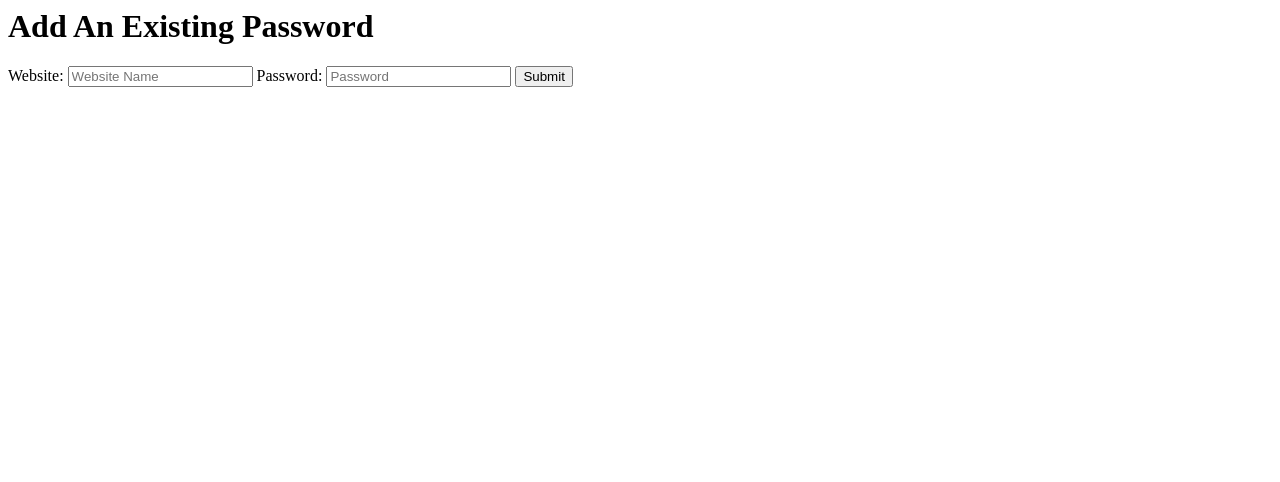
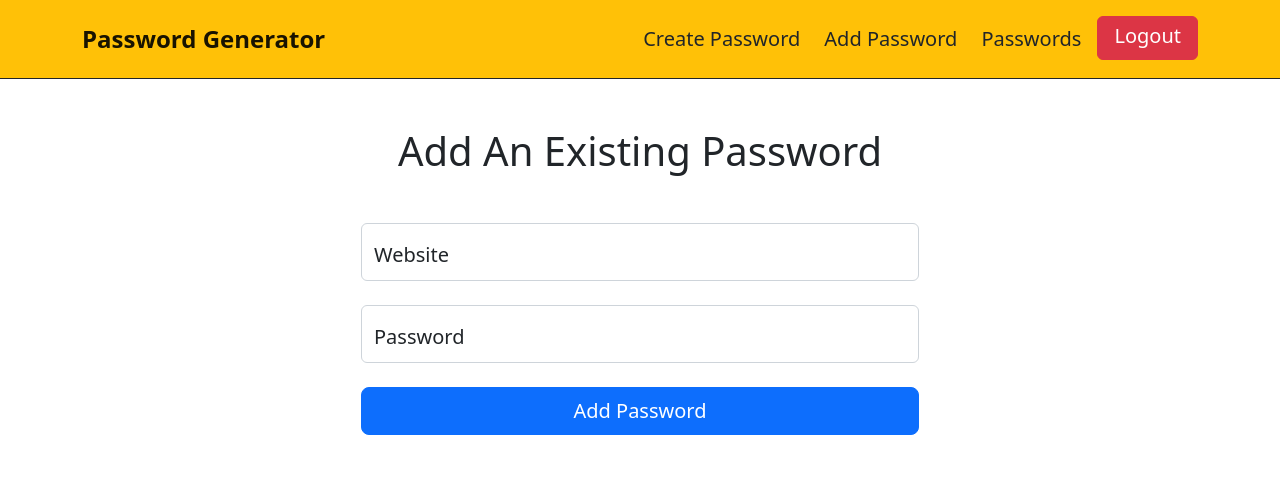
Before and after one commit to usmonbek-umarbekovich/masterpass, a Django app: page /existing in a window 1280 px wide. Shown: the top 482 px of the page. Run offline with Django 4.2, Linux system fonts and the light colour scheme; some libraries are stand-ins or nearby versions.

Commit message:
styled add password page

```diff
--- a/password_generator/templates/password_generator/base.html
+++ b/password_generator/templates/password_generator/base.html
@@ -44,7 +44,14 @@
                             <a
                                 href="{% url 'create' %}"
                                 class="nav-link fs-5 text-reset"
-                                >Create</a
+                                >Create Password</a
+                            >
+                        </li>
+                        <li class="nav-item">
+                            <a
+                                href="{% url 'existing_password' %}"
+                                class="nav-link fs-5 text-reset"
+                                >Add Password</a
                             >
                         </li>
                         <li class="nav-item">
@@ -55,8 +62,10 @@
                             >
                         </li>
                         <li class="nav-item">
-                            <a href="#" class="nav-link fs-5 text-reset">
-                                <i class="fas fa-sign-out-alt"></i> Logout
+                            <a
+                                href="#"
+                                class="nav-link fs-5 btn btn-danger text-white pb-2 pt-1 px-3">
+                                Logout
                             </a>
                         </li>
                         {% else %}
--- a/password_generator/templates/password_generator/exist.html
+++ b/password_generator/templates/password_generator/exist.html
@@ -1,11 +1,39 @@
-<div>
-    <h1>Add An Existing Password</h1>
+{% extends 'password_generator/base.html' %}
+
+<!-- Create password -->
+{% block app %}
+<div id="add_password" class="py-5 px-2">
+    <div class="container">
+        <div class="d-flex flex-column align-items-center col-6 mx-auto">
+            <h1 class="display-6 mb-5">Add An Existing Password</h1>
+            <form
+                method="POST"
+                class="d-flex flex-column align-items-center w-100">
+                {% csrf_token %}
+                <div class="form-floating mb-4 w-100 fs-5">
+                    <input
+                        type="text"
+                        name="site"
+                        class="form-control fs-5"
+                        id="site"
+                        placeholder="example.com" />
+                    <label for="site">Website</label>
+                </div>
+                <div class="form-floating mb-4 w-100 fs-5">
+                    <input
+                        type="password"
+                        name="password"
+                        class="form-control fs-5"
+                        id="password"
+                        placeholder="password" />
+                    <label for="password">Password</label>
+                </div>
+                <input
+                    type="submit"
+                    class="btn btn-primary btn-lg w-100"
+                    value="Add Password" />
+            </form>
+        </div>
+    </div>
 </div>
-<div>
-    <form action="" method="POST">
-        {% csrf_token %}
-        Website: <input type="text" name="site" placeholder="Website Name">
-        Password: <input type="text" name="password" placeholder="Password">
-        <input type="submit">
-    </form>
-</div>
+{% endblock app %}
```
